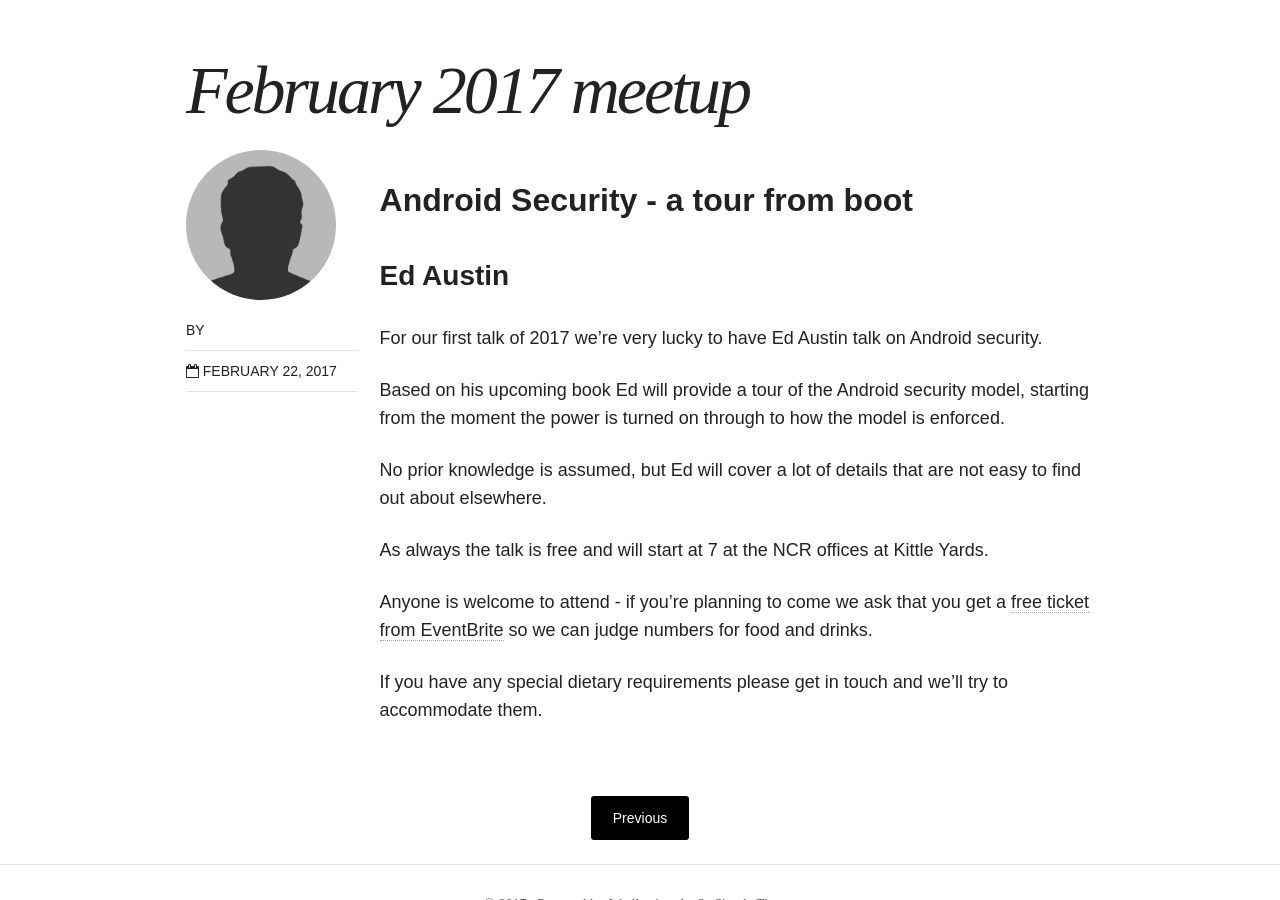
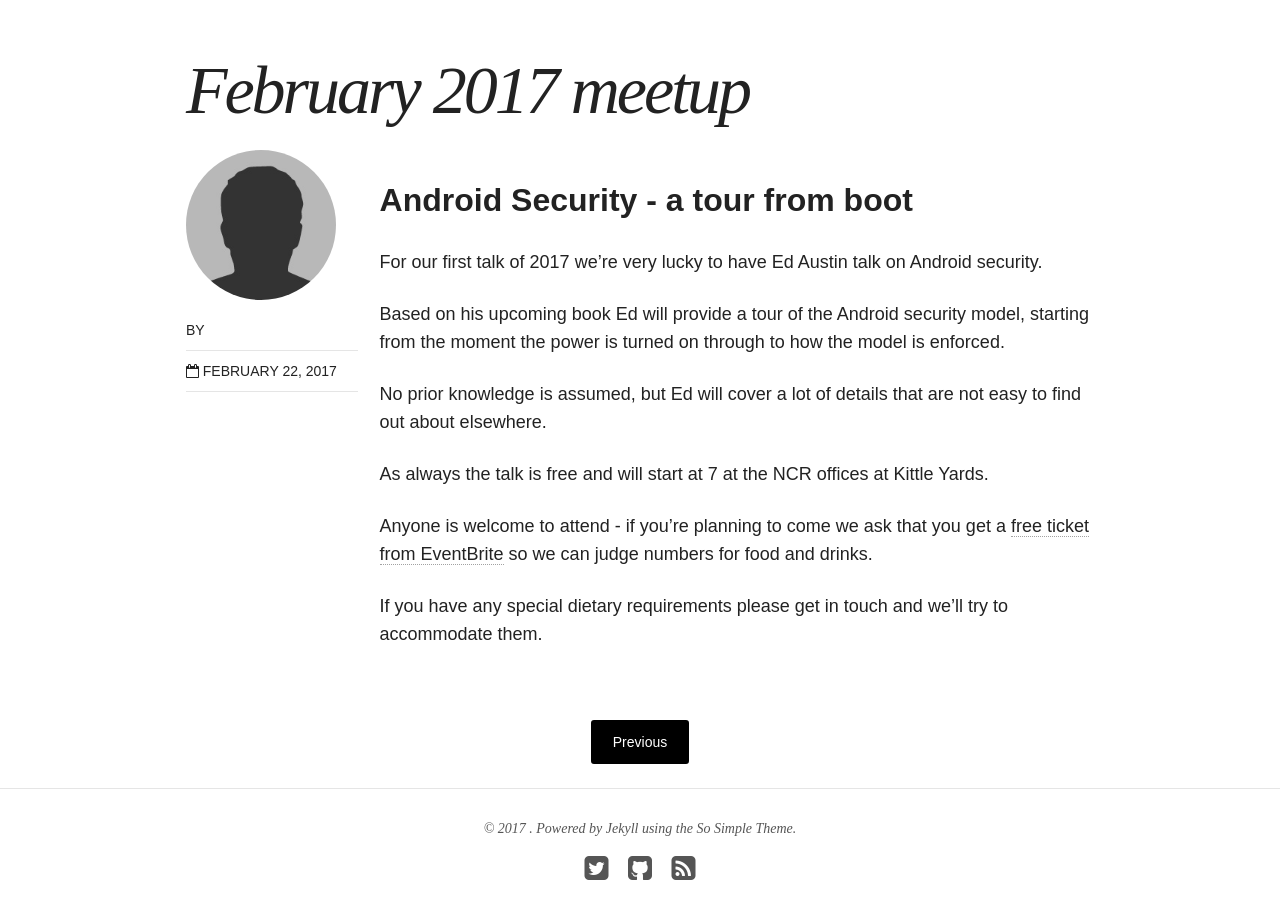
Before and after one commit to edjug/edjug.github.io, a Jekyll site: the page built from _posts/meetups/2017-22-02-february-meetup.md, in a window 1280 px wide and 900 px high, scrolled down 422 px. Built offline with Jekyll 4.4.1, drawn with Linux system fonts in a browser that asks for light colours; nearby versions of some CDN libraries.

Commit message:
removes name due to rendering issue

```diff
--- a/_posts/meetups/2017-22-02-february-meetup.md
+++ b/_posts/meetups/2017-22-02-february-meetup.md
@@ -7,7 +7,6 @@ date: 2017-02-22
 ---
 
 ## Android Security - a tour from boot
-### Ed Austin
 
 For our first talk of 2017 we're very lucky to have Ed Austin talk on Android security.
 
```
